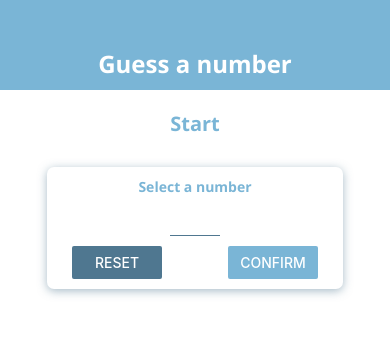
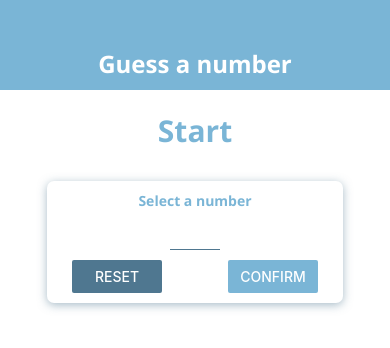
Before and after one commit to rjwhobbs/learn-react-native, a React Native app in the folder second-rn-app/: screen / in a window 390 px wide. Shown: the top 348 px of the page. Built offline with nearby package versions, Linux system fonts and the light colour scheme.

Commit message:
styles constant instead of comps

```diff
--- a/second-rn-app/App.js
+++ b/second-rn-app/App.js
@@ -26,7 +26,7 @@ export default function App() {
 			<AppLoading
 				startAsync={getFonts}
 				onFinish={() => setDataLoaded(true)}
-				onError={(err) => console.log(err)}
+				onError={(err) => console.log}
 			/>
 		); //Has to be a function that returns a promise
 	}
--- /dev/null
+++ b/second-rn-app/constants/styles.js
@@ -0,0 +1,13 @@
+import {StyleSheet} from 'react-native';
+
+const styles = StyleSheet.create({
+	reg: {
+		fontFamily: 'open-sans',
+	},
+	bold: {
+		fontFamily: 'open-sans-bold',
+		fontSize: 30
+	}
+});
+
+export default styles;
--- a/second-rn-app/srceens/StartGameScreen.js
+++ b/second-rn-app/srceens/StartGameScreen.js
@@ -10,7 +10,8 @@ import {
 		Alert
 } from 'react-native'
 import Card from '../components/Card';
-import colours from '../constants/colours';
+import c from '../constants/colours';
+import s from '../constants/styles';
 import Input from '../components/Input';
 import NumberCon from '../components/NumberCon';
 
@@ -54,7 +55,7 @@ const StartGameScreen = (props) => {
 				</NumberCon>
 				<Button
 					title="START GAME"
-					color={colours.accent}
+					color={c.accent}
 					onPress={() => props.onStartGame(selectedNum)}
 				/>
 			</Card>
@@ -64,7 +65,9 @@ const StartGameScreen = (props) => {
 	return (
 		<TouchableWithoutFeedback onPress={() => {Keyboard.dismiss()}}>
 			<View style={styles.screen}>
-				<Text style={styles.title}>Start</Text>
+				<Text style={{...styles.title, ...s.bold}}>
+					Start
+				</Text>
 				<Card style={styles.inputCon}>
 					<Text style={styles.inputText}>Select a number</Text>
 					<Input
@@ -80,14 +83,14 @@ const StartGameScreen = (props) => {
 						<View style={styles.button}>
 							<Button
 								title="Reset"
-								color={colours.accent}
+								color={c.accent}
 								onPress={resetHandler}
 							/>
 						</View>
 						<View style={styles.button}>
 							<Button
 								title="Confirm"
-								color={colours.primary}
+								color={c.primary}
 								onPress={confirmHandler}
 							/>
 						</View>
@@ -106,10 +109,9 @@ const styles = StyleSheet.create({
 		alignItems: 'center',
 	},
 	title: {
-		fontFamily: 'open-sans-bold',
 		fontSize: 20,
 		marginVertical: 10,
-		color: colours.primary,
+		color: c.primary,
 		paddingBottom: 20
 	},
 	inputCon: {
@@ -124,7 +126,7 @@ const styles = StyleSheet.create({
 		paddingHorizontal: 15
 	},
 	inputText: {
-		color: colours.primary,
+		color: c.primary,
 		fontFamily: 'open-sans-bold',
 	},
 	button: {
@@ -139,7 +141,7 @@ const styles = StyleSheet.create({
 		alignItems: 'center' // this is default stretch
 	},
 	confirmText: {
-		color: colours.accent,
+		color: c.accent,
 		fontWeight: 'bold'
 	}
 })
```
